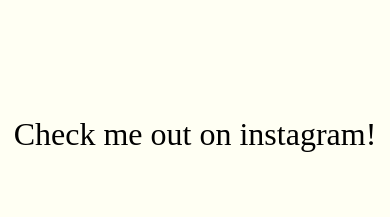
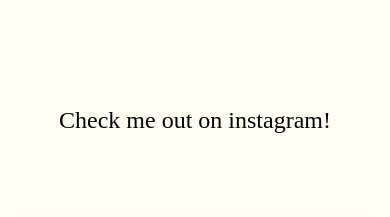
Before and after one commit to julpotter/Chris-Boley-Website, a plain HTML site: page index.html in a window 390 px wide. Shown: the part 859-1076 px from the top of the page. Drawn offline with Linux system fonts and the light colour scheme; a script that the page names is missing; a web font is replaced by a local one.

Commit message:
Fixed formatting for checkout message

```diff
--- a/main.css
+++ b/main.css
@@ -211,6 +211,14 @@ img {
     display: grid;
     justify-items: center;
     align-items: end;
+    margin-left: 0px;
+    margin-right: 0px;
+}
+
+@media (max-width: 480px) {
+    .checkout p {
+	font-size: 1.5rem;
+    }
 }
 
 .emphasis {
```
